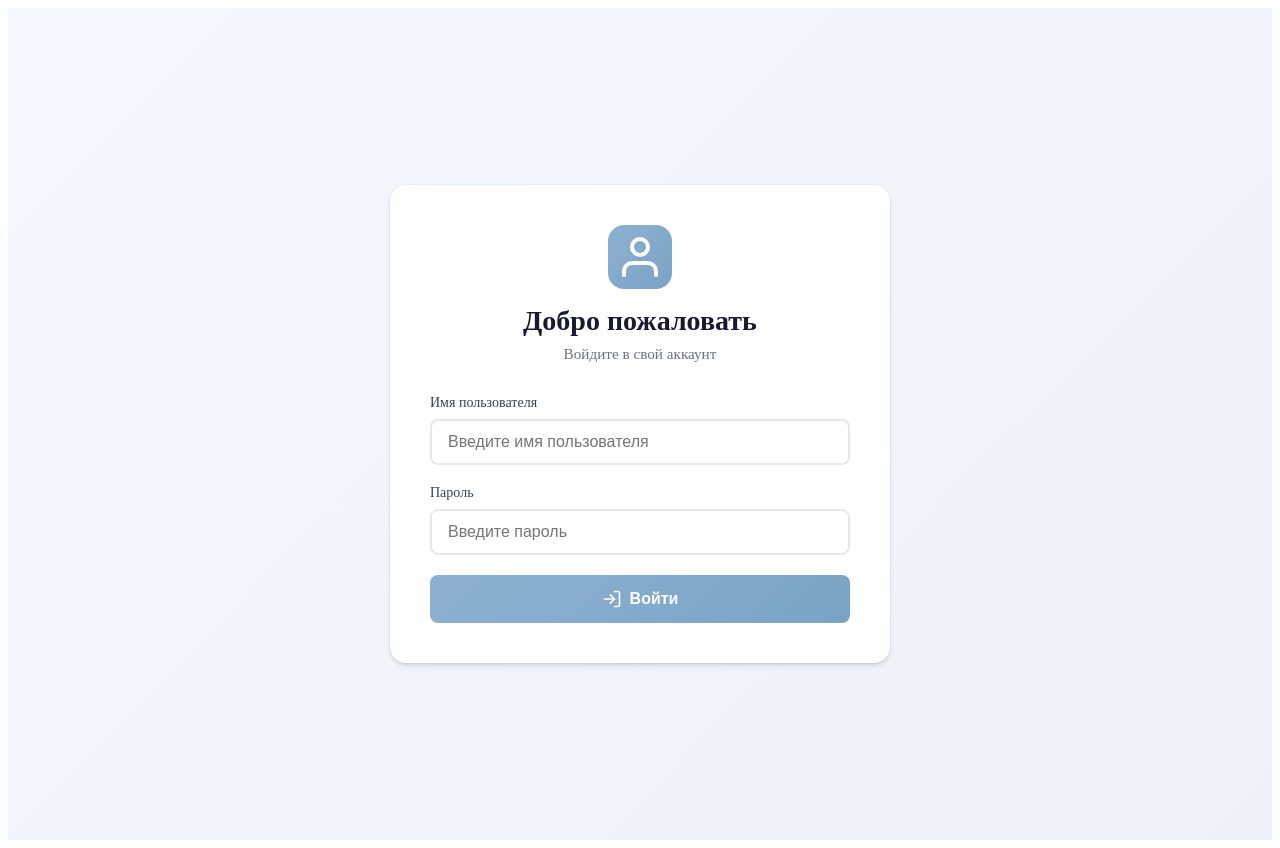
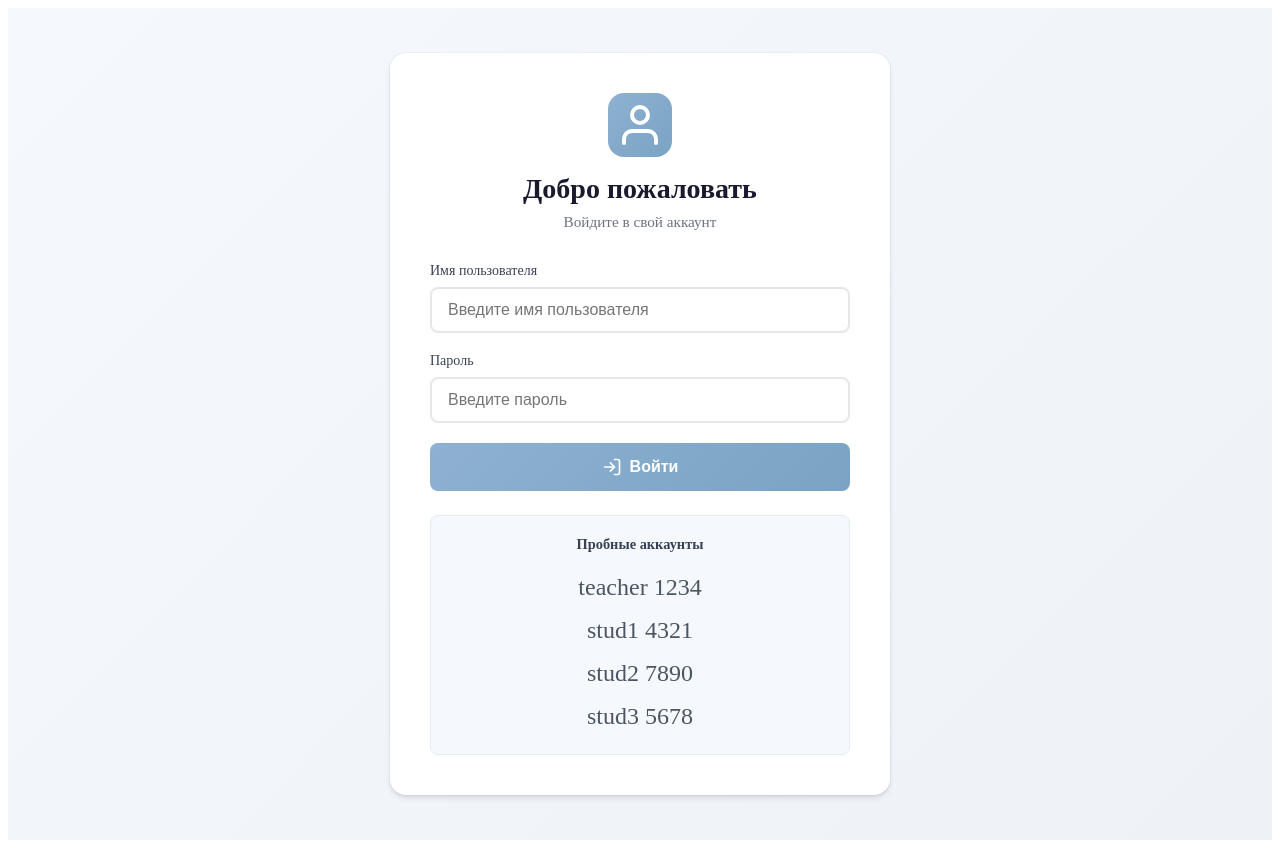
Before and after one commit to 0Sendai/sctest, a SvelteKit app in the folder frontend/: page /login in a window 1280 px wide. Built offline with nearby package versions, Linux system fonts and the light colour scheme; no server answers.

Commit message:
add test users to login page

```diff
--- a/frontend/src/routes/login/+page.svelte
+++ b/frontend/src/routes/login/+page.svelte
@@ -102,6 +102,13 @@
                 Войти
             </button>
         </form>
+        <div class="demo-accounts">
+            <p class="demo-title">Пробные аккаунты</p>
+            <div>teacher 1234</div>
+            <div>stud1   4321</div>
+            <div>stud2   7890</div>
+            <div>stud3   5678</div>
+        </div>
     </div>
 </div>
 
@@ -250,4 +257,23 @@
     .btn-primary:active {
         transform: translateY(0);
     }
+
+    .demo-accounts {
+    margin-top: 1.5rem;
+    padding: 1rem;
+    background: #f5f8fc;
+    border: 1px solid #e5eaf0;
+    border-radius: 8px;
+    color: #4b5563;
+    font-size: 1.5rem;
+    line-height: 1.8;
+    text-align: center;
+}
+
+.demo-title {
+    margin: 0 0 0.5rem;
+    font-weight: 600;
+    color: #374151;
+    font-size: 0.9rem;
+}
 </style>
```
